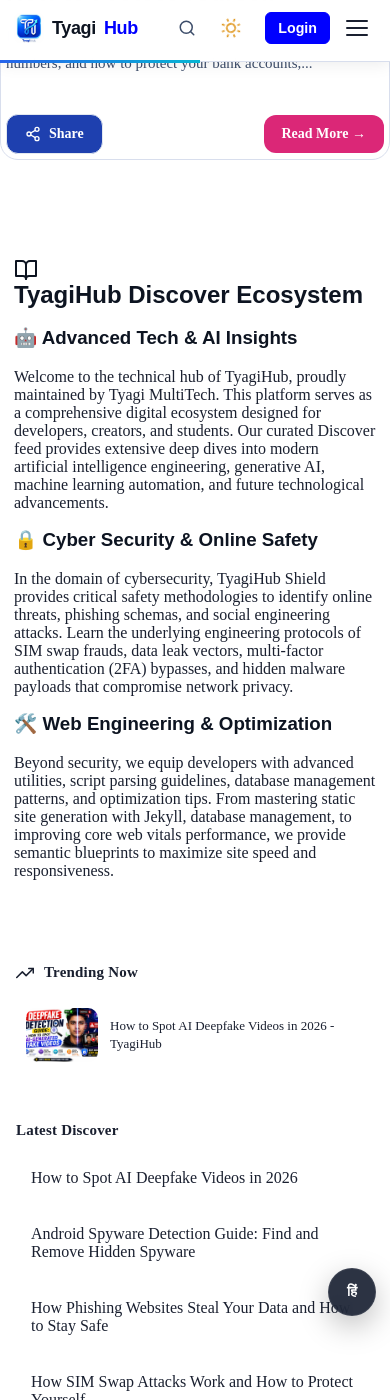
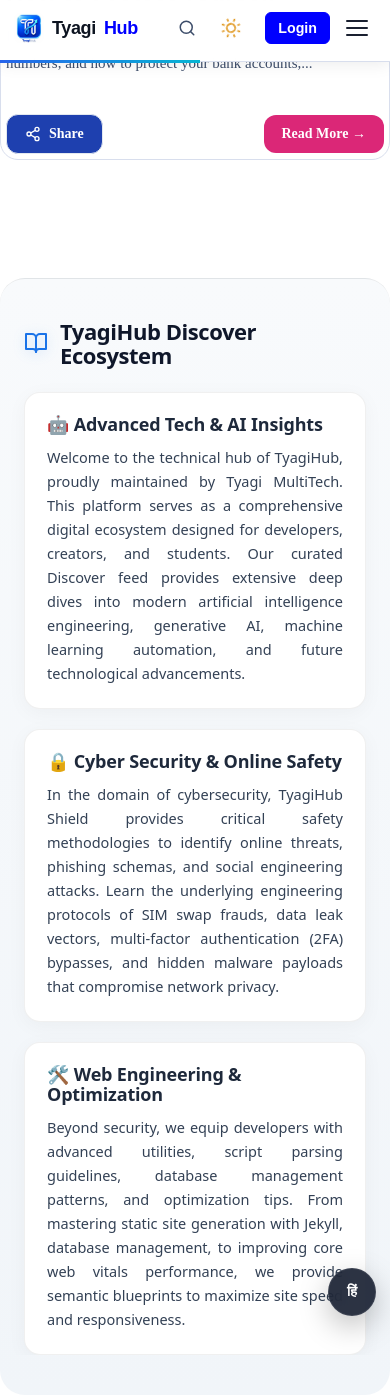
Before and after one commit to HimanshuTyagiJi/TyagiHub, a Jekyll site: the page built from discover/index.html, in a window 390 px wide and 1400 px high, scrolled down 2964 px. Built offline with Jekyll 4.4.1, drawn with Linux system fonts in a browser that asks for light colours; comment, search, counter and statistics services are not loaded.

Commit message:
Update discover.css

```diff
--- a/assets/css/discover.css
+++ b/assets/css/discover.css
@@ -1451,3 +1451,141 @@
 #toc-toggle:checked ~ .toc-btn .text-less {
   display: inline !important;
 }
+
+/* ==========================================================================
+   TyagiHub Discover Insights Component - Light & Dark Adaptive Premium Styles
+   ========================================================================== */
+.discover-insights-section {
+  padding: 60px 0;
+  border-top: 1px solid rgba(128, 128, 128, 0.15);
+  margin-top: 60px;
+  /* Default light theme color matrix background */
+  background: linear-gradient(180deg, #f8fafc 0%, #f1f5f9 100%);
+  position: relative;
+   border-radius:25px;
+}
+
+/* Base Dark Theme Detection override helper */
+[data-theme="dark"] .discover-insights-section {
+  border-top: 1px solid rgba(255, 255, 255, 0.06);
+  background: linear-gradient(180deg, rgba(255, 255, 255, 0.01) 0%, rgba(15, 23, 42, 0.2) 100%);
+}
+
+.discover-insights-container {
+  max-width: 1200px;
+  margin: 0 auto;
+  padding: 0 24px;
+}
+
+/* Main Core Page Header Typography - Heavy Bold Setup */
+.discover-insights-main-title {
+  font-family: system-ui, -apple-system, BlinkMacSystemFont, 'Segoe UI', Roboto, sans-serif;
+  font-size: 26px;
+  font-weight: 800; /* Extra bold structural visibility */
+  color: #0f172a; /* Light theme crisp black */
+  margin: 0 0 32px 0;
+  display: flex;
+  align-items: center;
+  gap: 12px;
+  letter-spacing: -0.02em;
+}
+
+[data-theme="dark"] .discover-insights-main-title {
+  color: #ffffff;
+}
+
+.discover-insights-icon {
+  stroke: #1a73e8;
+  filter: drop-shadow(0 2px 6px rgba(26, 115, 232, 0.2));
+  flex-shrink: 0;
+}
+
+.discover-insights-grid {
+  display: grid;
+  grid-template-columns: repeat(auto-fit, minmax(320px, 1fr));
+  gap: 28px;
+}
+
+/* Premium Adaptive Grid Module Card Component Layout Box */
+.discover-insights-col {
+  background: #ffffff; /* Clean glossy white background for light theme */
+  border: 1px solid rgba(0, 0, 0, 0.06);
+  border-radius: 16px; /* Smooth rounded borders */
+  padding: 28px;
+  box-shadow: 0 4px 20px rgba(0, 0, 0, 0.04);
+  transition: transform 0.3s cubic-bezier(0.25, 0.8, 0.25, 1),
+              border-color 0.3s ease,
+              box-shadow 0.3s ease;
+}
+
+[data-theme="dark"] .discover-insights-col {
+  background: rgba(30, 31, 38, 0.6);
+  border: 1px solid rgba(255, 255, 255, 0.05);
+  box-shadow: 0 4px 30px rgba(0, 0, 0, 0.2);
+  backdrop-filter: blur(8px);
+  -webkit-backdrop-filter: blur(8px);
+}
+
+/* Micro-interaction physics logic on mouse hover states */
+.discover-insights-col:hover {
+  transform: translateY(-5px); /* Clean snappy lift */
+  border-color: #1a73e8;
+  box-shadow: 0 12px 30px rgba(26, 115, 232, 0.15);
+}
+
+[data-theme="dark"] .discover-insights-col:hover {
+  border-color: rgba(26, 115, 232, 0.3);
+  box-shadow: 0 12px 40px rgba(0, 0, 0, 0.35), 0 0 15px rgba(26, 115, 232, 0.1);
+}
+
+/* Heavy Deep Bold Inner Titles for Grid Architecture */
+.discover-insights-col-title {
+  font-family: system-ui, -apple-system, sans-serif;
+  font-size: 18px;
+  font-weight: 750; /* Super heavy crisp header weight */
+  color: #1e293b; /* Premium structural deep dark */
+  margin: 0 0 12px 0;
+  display: flex;
+  align-items: center;
+  letter-spacing: -0.01em;
+}
+
+[data-theme="dark"] .discover-insights-col-title {
+  color: #ffffff;
+}
+
+/* Clean Readable High-Contrast Description Prose Paragraphs */
+.discover-insights-text {
+  font-family: system-ui, -apple-system, sans-serif;
+  font-size: 14.5px;
+  color: #334155; /* Sharp high-contrast dark gray text for pure light-mode readability */
+  line-height: 1.65;
+  margin: 0;
+  text-align: justify;
+}
+
+[data-theme="dark"] .discover-insights-text {
+  color: #b0b3b8;
+}
+
+/* Mobile Breakpoint System Stack Management */
+@media (max-width: 768px) {
+  .discover-insights-section {
+    padding: 40px 0;
+    margin-top: 40px;
+  }
+
+  .discover-insights-main-title {
+    font-size: 22px;
+    margin-bottom: 24px;
+  }
+
+  .discover-insights-grid {
+    grid-template-columns: 1fr;
+    gap: 20px;
+  }
+
+  .discover-insights-col {
+    padding: 22px;
+  }
+}
```
